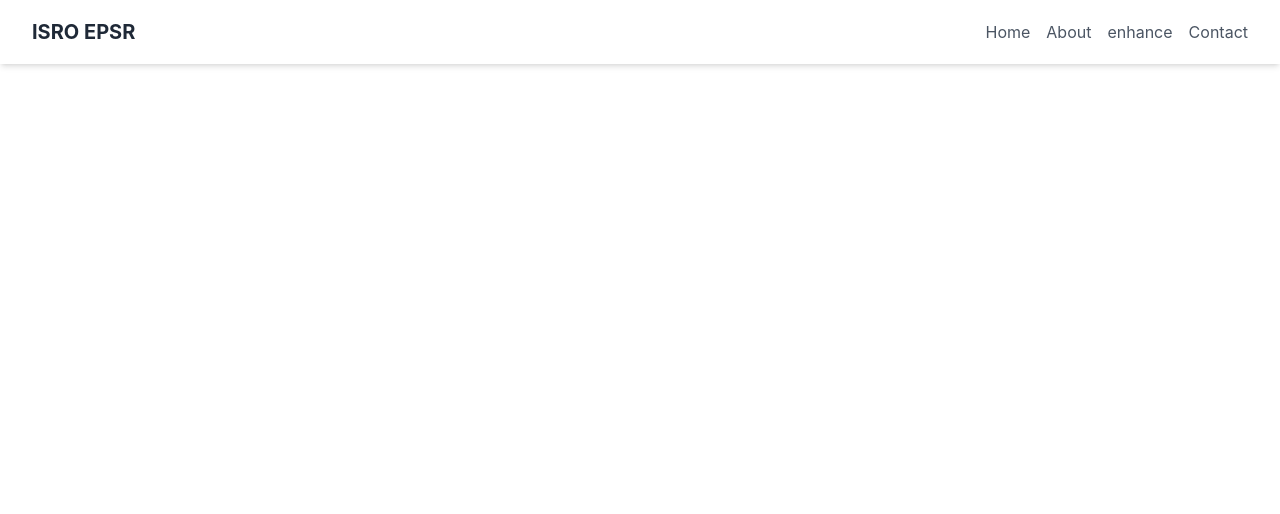
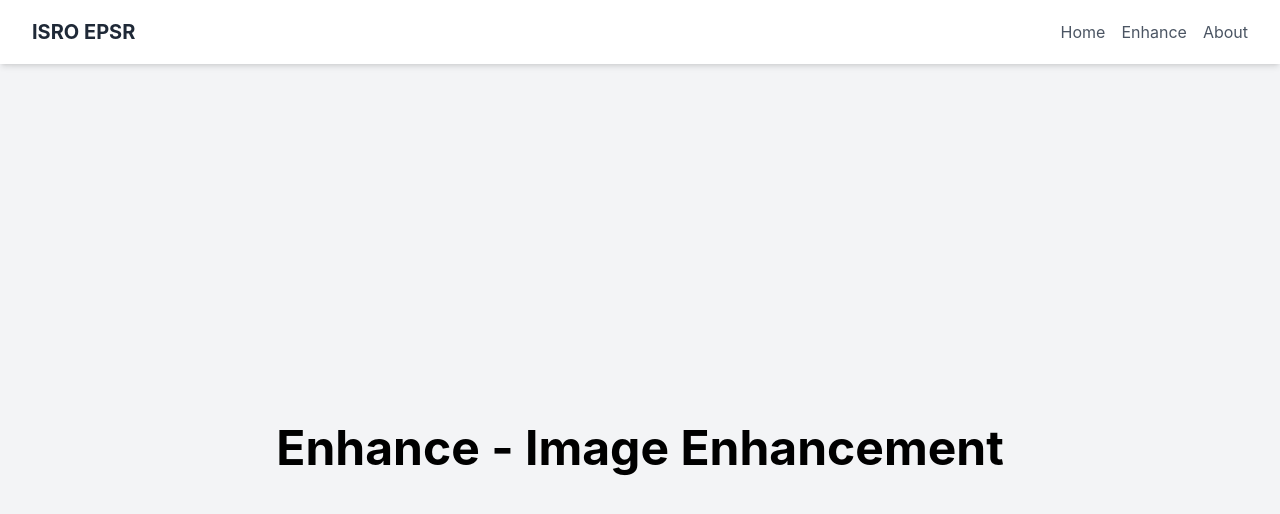
Before and after one commit to ISRO-EPSR/epsr-frontend, a React (Create React App) app: page /enhance in a window 1280 px wide. Shown: the top 514 px of the page. Built offline with nearby package versions, Linux system fonts and the light colour scheme.

Commit message:
created - Home.jsx, Enhance.jsx, About.jsx

```diff
--- a/package.json
+++ b/package.json
@@ -8,6 +8,7 @@
     "@testing-library/user-event": "^13.5.0",
     "react": "^18.3.1",
     "react-dom": "^18.3.1",
+    "react-router-dom": "^6.26.1",
     "react-scripts": "5.0.1",
     "web-vitals": "^2.1.4"
   },
--- a/src/App.js
+++ b/src/App.js
@@ -1,12 +1,24 @@
-import './App.css';
+// src/App.js
+
+import React from 'react';
+import { BrowserRouter as Router, Route, Routes } from 'react-router-dom';
 import Navbar from './components/NavBar/Navbar';
+import Home from './components/pages/Home';
+import Enhance from './components/pages/Enhance';
+import About from './components/pages/About';
+import './index.css'; // Ensure Tailwind CSS styles are applied
 
-function App() {
+const App = () => {
   return (
-    <div className="App">
+    <Router>
       <Navbar />
-    </div>
+      <Routes>
+        <Route path="/" element={<Home />} />
+        <Route path="/enhance" element={<Enhance />} />
+        <Route path="/about" element={<About />} />
+      </Routes>
+    </Router>
   );
-}
+};
 
 export default App;
--- a/src/components/NavBar/Navbar.jsx
+++ b/src/components/NavBar/Navbar.jsx
@@ -1,6 +1,7 @@
 // src/components/Navbar.js
 
 import React from 'react';
+import { Link } from 'react-router-dom';
 
 const Navbar = () => {
   return (
@@ -8,26 +9,21 @@ const Navbar = () => {
       <div className="max-w-7xl mx-auto px-4 sm:px-6 lg:px-8">
         <div className="flex justify-between h-16">
           <div className="flex items-center">
-            {/* Logo Section */}
-            <a href="/" className="text-xl font-bold text-gray-800">
+            <Link to="/" className="text-xl font-bold text-gray-800">
               ISRO EPSR
-            </a>
+            </Link>
           </div>
 
           <div className="hidden md:flex items-center space-x-4">
-            {/* Navigation Links */}
-            <a href="/" className="text-gray-600 hover:text-blue-600">
+            <Link to="/" className="text-gray-600 hover:text-blue-600">
               Home
-            </a>
-            <a href="/about" className="text-gray-600 hover:text-blue-600">
+            </Link>
+            <Link to="/enhance" className="text-gray-600 hover:text-blue-600">
+              Enhance
+            </Link>
+            <Link to="/about" className="text-gray-600 hover:text-blue-600">
               About
-            </a>
-            <a href="/services" className="text-gray-600 hover:text-blue-600">
-              enhance
-            </a>
-            <a href="/contact" className="text-gray-600 hover:text-blue-600">
-              Contact
-            </a>
+            </Link>
           </div>
 
           {/* Mobile Menu Button */}
--- /dev/null
+++ b/src/components/pages/About.jsx
@@ -0,0 +1,13 @@
+// src/pages/About.js
+
+import React from 'react';
+
+const About = () => {
+  return (
+    <div className="flex items-center justify-center h-screen bg-gray-100">
+      <h1 className="text-5xl font-bold">About - Project Information</h1>
+    </div>
+  );
+};
+
+export default About;
--- /dev/null
+++ b/src/components/pages/Enhance.jsx
@@ -0,0 +1,15 @@
+// src/pages/Enhance.js
+
+import React from 'react';
+// import ImageDropzone from '../components/ImageDropzone'; // Import the ImageDropzone component
+
+const Enhance = () => {
+  return (
+    <div className="flex flex-col items-center justify-center h-screen bg-gray-100">
+      <h1 className="text-5xl font-bold mb-8">Enhance - Image Enhancement</h1>
+      {/* <ImageDropzone onImageUpload={() => {}} onSubmit={() => {}} /> */}
+    </div>
+  );
+};
+
+export default Enhance;
--- /dev/null
+++ b/src/components/pages/Home.jsx
@@ -0,0 +1,13 @@
+// src/pages/Home.js
+
+import React from 'react';
+
+const Home = () => {
+  return (
+    <div className="flex items-center justify-center h-screen bg-gray-100">
+      <h1 className="text-5xl font-bold">Home - Landing Screen</h1>
+    </div>
+  );
+};
+
+export default Home;
```
Also changed, not shown: src/components/ImageDropzone.js (deleted), 1 other file (tests, documents, lock files or other folders).
